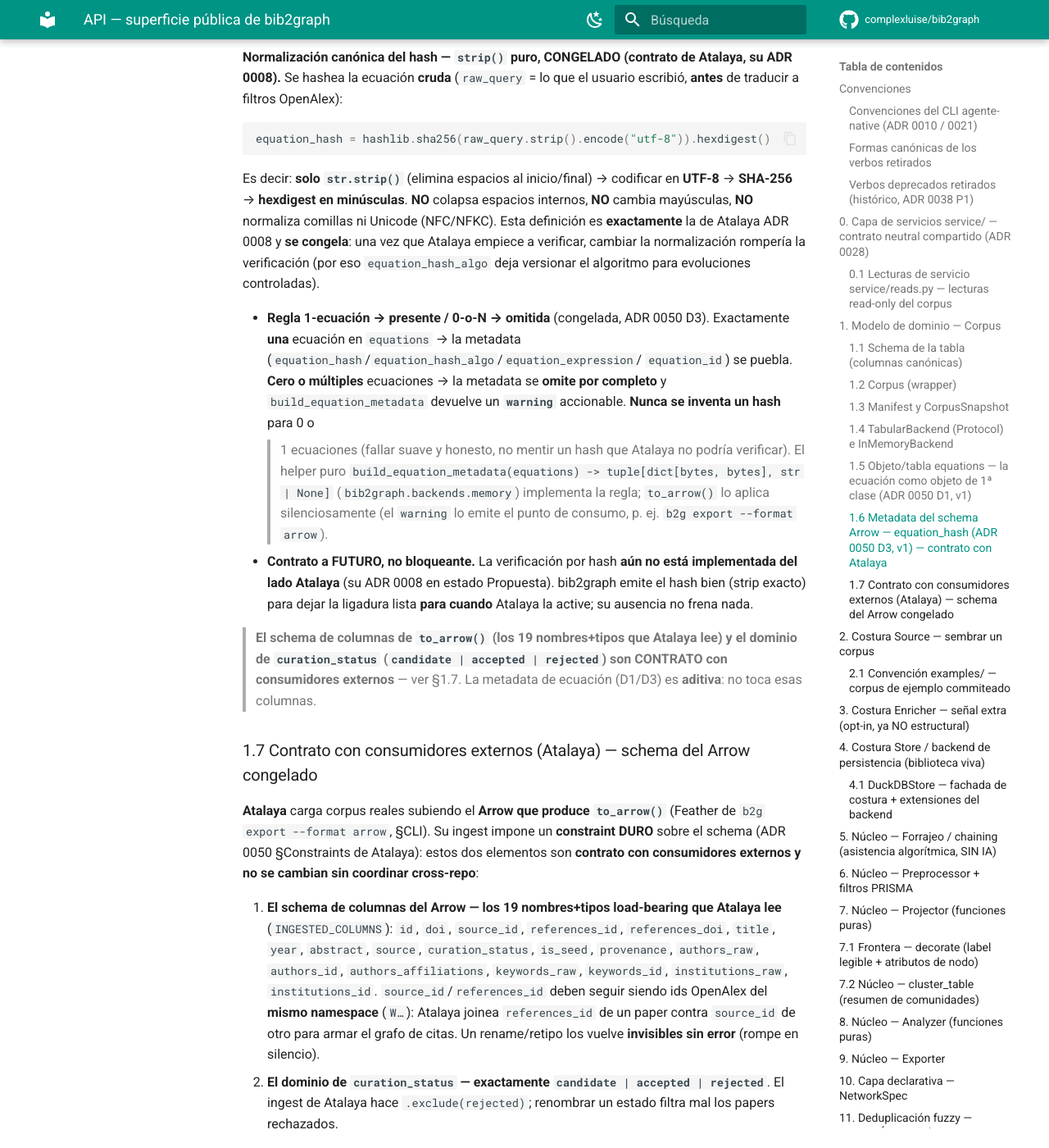
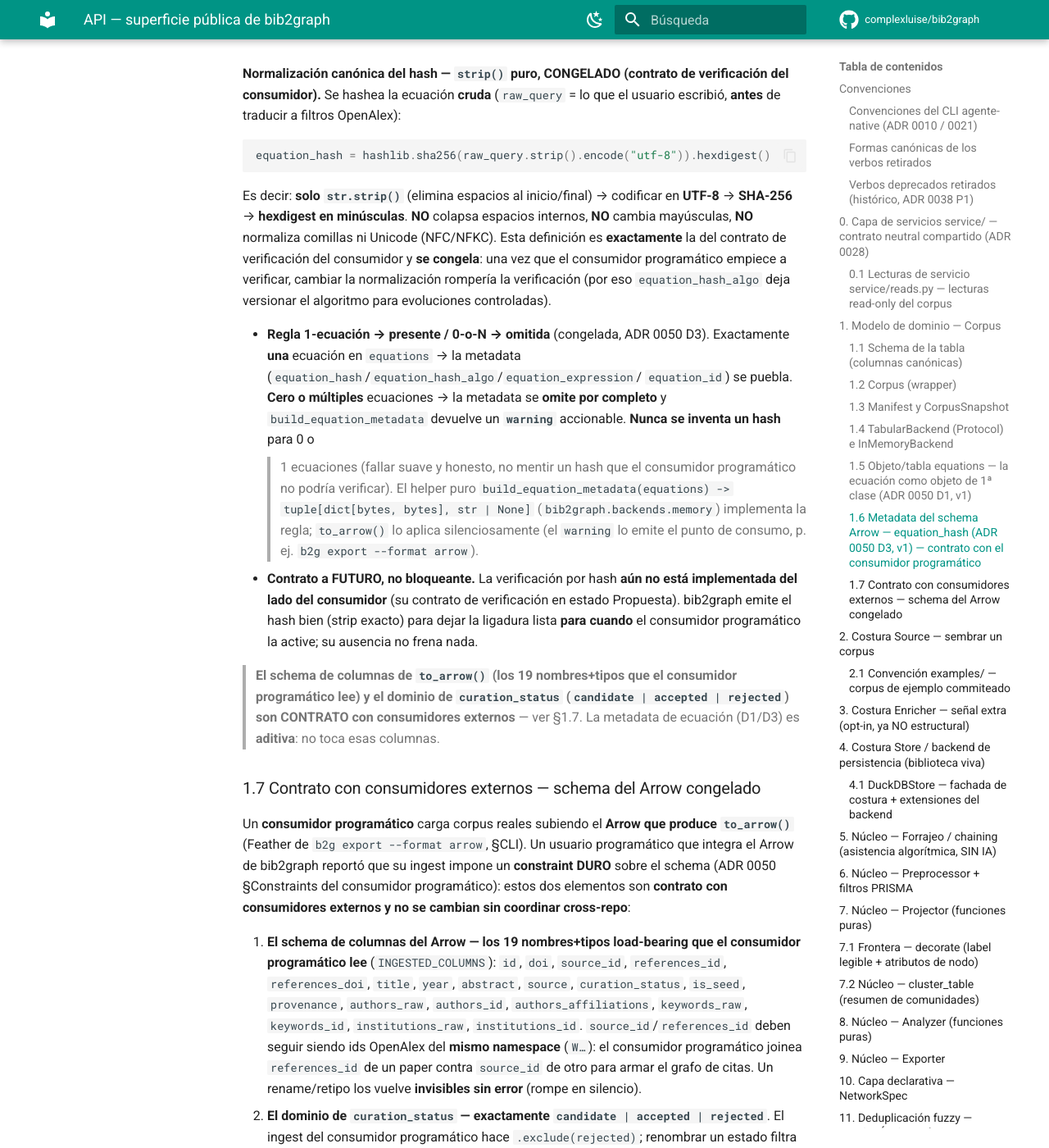
Before and after one commit to complexluise/bib2graph, an MkDocs documentation site: the page built from docs/API.md, in a window 1280 px wide and 1400 px high, scrolled down 26728 px. Shown: the whole window at 82% size. Built offline with MkDocs 1.6.1 and Material for MkDocs 9.7.7, drawn with Linux system fonts in a browser that asks for light colours; comment, search, counter and statistics services are not loaded; some of the changed text lies outside the part shown.

Commit message:
chore(docs): despersonaliza el consumidor externo en API.md
Reencuadra todas las menciones al consumidor externo del contrato del Arrow
(§1.6/§1.7 y refs dispersas) como "un consumidor programático" / "contrato de
verificación del consumidor". Quita el nombre de producto del título §1.7 y
sincroniza las refs cruzadas a §Constraints del consumidor programático del
ADR 0050. Contenido técnico intacto.

Co-Authored-By: Claude Opus 4.8 (1M context) <noreply@anthropic.com>

```diff
--- a/docs/API.md
+++ b/docs/API.md
@@ -223,7 +223,7 @@ formatos nuevos** al `--format` existente (`graphml`/`csv`): **NO es un verbo nu
 - **`--format arrow`** → escribe **`corpus.arrow`** = **Feather / Arrow IPC** (**no** parquet), vía
   `ArrowExporter` (`exporters/arrow.py`), que solo serializa `Corpus.scoped(scope).to_arrow()` **tal
   cual** (no toca schema ni metadata). La metadata de ecuación + `equation_hash` (§1.6) **viaja dentro**
-  del Feather → **archivo autoverificable** que Atalaya sube y valida. Es un artefacto **distinto de
+  del Feather → **archivo autoverificable** que el consumidor programático sube y valida. Es un artefacto **distinto de
   `snapshot create`** (parquet + `manifest.json`, reproducibilidad interna): no se solapan.
 - **`--format bibtex`** → escribe **`corpus.bib`** parseable, vía `BibtexExporter`
   (`exporters/bibtex.py`; extra **`[bibtex]`** — import perezoso de `bibtexparser`, falta → exit 3).
@@ -817,7 +817,7 @@ class Corpus:
         `equation_expression`/`equation_id` cuando hay exactamente 1 ecuación en la tabla `equations`
         (§1.5/§1.6). Con 0 o >1 ecuaciones la metadata se omite (silenciosa acá; el warning lo emite
         el punto de consumo). El schema de columnas + el dominio de `curation_status` son contrato con
-        consumidores externos (Atalaya, §1.7)."""
+        consumidores externos (el consumidor programático, §1.7)."""
     def seeds(self) -> pa.Table:        """Vista is_seed == True."""
     def candidates(self) -> pa.Table:   """Vista curation_status == 'candidate'."""
     def accepted(self) -> pa.Table:     """Vista curation_status == 'accepted' (la biblioteca curada)."""
@@ -999,7 +999,7 @@ equivalente en `InMemoryBackend`. Schema de la tabla `equations` (PK `equation_i
 |---|---|---|---|
 | `equation_id` | `string` (**PK**) | no | formato `eq-<YYYYMMDDTHHMMSS>` (seed); mismo que hoy en `provenance`. Estable. |
 | `engine` | `string` | no | motor que ejecutó la búsqueda (`openalex`; futuro `s2`/`crossref`). |
-| `raw_query` | `string` | no | la ecuación **cruda** tal como la escribió el usuario (`EquationSpec.query` / `--equation`), **antes** de traducir a filtros OpenAlex. Es lo que Atalaya confirma y hashea (§1.6). |
+| `raw_query` | `string` | no | la ecuación **cruda** tal como la escribió el usuario (`EquationSpec.query` / `--equation`), **antes** de traducir a filtros OpenAlex. Es lo que el consumidor programático confirma y hashea (§1.6). |
 | `params_json` | `string` (JSON) | no (default `'{}'`) | superconjunto de `EquationRef` + los flags de `seed`: `{exclude, max_results, native, min_year, max_year, executed_query, translation_report}`. |
 | `label` | `string \| null` | sí | etiqueta humana opcional. |
 | `created_at` | `string` (ISO8601 UTC) | no | sello de creación de la ecuación. |
@@ -1051,7 +1051,7 @@ el ADR, implementación después): el `equation_id` string sigue **tal cual** (i
 `provenance` no gana el campo `source_kind`, `chaining_hop` no se toca, y **no hay migración ni parser de
 compat** en 0.14.0. Cuando D2 aterrice, se documentará el evento `provenance` con `source_kind`.
 
-### 1.6 Metadata del schema Arrow — `equation_hash` (ADR 0050 D3, v1) — contrato con Atalaya
+### 1.6 Metadata del schema Arrow — `equation_hash` (ADR 0050 D3, v1) — contrato con el consumidor programático
 
 `to_arrow()` (§1.2) puebla la **metadata del schema Arrow** (`pa.schema(...).with_metadata({...})`,
 bytes→bytes) con la ligadura ecuación↔corpus, **cuando hay exactamente una ecuación** en la tabla
@@ -1064,7 +1064,7 @@ bytes→bytes) con la ligadura ecuación↔corpus, **cuando hay exactamente una
 | `equation_expression` | la ecuación **cruda** (`raw_query`), para trazabilidad. |
 | `equation_id` | la FK (`eq-…`), para cruzar con la tabla `equations` (§1.5). |
 
-**Normalización canónica del hash — `strip()` puro, CONGELADO (contrato de Atalaya, su ADR 0008).** Se
+**Normalización canónica del hash — `strip()` puro, CONGELADO (contrato de verificación del consumidor).** Se
 hashea la ecuación **cruda** (`raw_query` = lo que el usuario escribió, **antes** de traducir a filtros
 OpenAlex):
 
@@ -1074,52 +1074,56 @@ equation_hash = hashlib.sha256(raw_query.strip().encode("utf-8")).hexdigest()
 
 Es decir: **solo `str.strip()`** (elimina espacios al inicio/final) → codificar en **UTF-8** →
 **SHA-256** → **hexdigest en minúsculas**. **NO** colapsa espacios internos, **NO** cambia mayúsculas,
-**NO** normaliza comillas ni Unicode (NFC/NFKC). Esta definición es **exactamente** la de Atalaya ADR
-0008 y **se congela**: una vez que Atalaya empiece a verificar, cambiar la normalización rompería la
-verificación (por eso `equation_hash_algo` deja versionar el algoritmo para evoluciones controladas).
+**NO** normaliza comillas ni Unicode (NFC/NFKC). Esta definición es **exactamente** la del contrato de
+verificación del consumidor y **se congela**: una vez que el consumidor programático empiece a verificar,
+cambiar la normalización rompería la verificación (por eso `equation_hash_algo` deja versionar el
+algoritmo para evoluciones controladas).
 
 - **Regla 1-ecuación → presente / 0-o-N → omitida** (congelada, ADR 0050 D3). Exactamente **una**
   ecuación en `equations` → la metadata (`equation_hash`/`equation_hash_algo`/`equation_expression`/
   `equation_id`) se puebla. **Cero o múltiples** ecuaciones → la metadata se **omite por completo** y
   `build_equation_metadata` devuelve un **`warning`** accionable. **Nunca se inventa un hash** para 0 o
-  >1 ecuaciones (fallar suave y honesto, no mentir un hash que Atalaya no podría verificar). El helper
-  puro `build_equation_metadata(equations) -> tuple[dict[bytes, bytes], str | None]`
+  >1 ecuaciones (fallar suave y honesto, no mentir un hash que el consumidor programático no podría
+  verificar). El helper puro `build_equation_metadata(equations) -> tuple[dict[bytes, bytes], str | None]`
   (`bib2graph.backends.memory`) implementa la regla; `to_arrow()` lo aplica silenciosamente (el
   `warning` lo emite el punto de consumo, p. ej. `b2g export --format arrow`).
-- **Contrato a FUTURO, no bloqueante.** La verificación por hash **aún no está implementada del lado
-  Atalaya** (su ADR 0008 en estado Propuesta). bib2graph emite el hash bien (strip exacto) para dejar la
-  ligadura lista **para cuando** Atalaya la active; su ausencia no frena nada.
-
-> **El schema de columnas de `to_arrow()` (los 19 nombres+tipos que Atalaya lee) y el dominio de
-> `curation_status` (`candidate | accepted | rejected`) son CONTRATO con consumidores externos** — ver
-> §1.7. La metadata de ecuación (D1/D3) es **aditiva**: no toca esas columnas.
-
-### 1.7 Contrato con consumidores externos (Atalaya) — schema del Arrow congelado
-
-**Atalaya** carga corpus reales subiendo el **Arrow que produce `to_arrow()`** (Feather de `b2g export
---format arrow`, §CLI). Su ingest impone un **constraint DURO** sobre el schema (ADR 0050 §Constraints
-de Atalaya): estos dos elementos son **contrato con consumidores externos y no se cambian sin coordinar
+- **Contrato a FUTURO, no bloqueante.** La verificación por hash **aún no está implementada del lado del
+  consumidor** (su contrato de verificación en estado Propuesta). bib2graph emite el hash bien (strip
+  exacto) para dejar la ligadura lista **para cuando** el consumidor programático la active; su ausencia
+  no frena nada.
+
+> **El schema de columnas de `to_arrow()` (los 19 nombres+tipos que el consumidor programático lee) y el
+> dominio de `curation_status` (`candidate | accepted | rejected`) son CONTRATO con consumidores
+> externos** — ver §1.7. La metadata de ecuación (D1/D3) es **aditiva**: no toca esas columnas.
+
+### 1.7 Contrato con consumidores externos — schema del Arrow congelado
+
+Un **consumidor programático** carga corpus reales subiendo el **Arrow que produce `to_arrow()`**
+(Feather de `b2g export --format arrow`, §CLI). Un usuario programático que integra el Arrow de bib2graph
+reportó que su ingest impone un **constraint DURO** sobre el schema (ADR 0050 §Constraints del consumidor
+programático): estos dos elementos son **contrato con consumidores externos y no se cambian sin coordinar
 cross-repo**:
 
-1. **El schema de columnas del Arrow — los 19 nombres+tipos load-bearing que Atalaya lee**
-   (`INGESTED_COLUMNS`): `id`, `doi`, `source_id`, `references_id`, `references_doi`, `title`, `year`,
-   `abstract`, `source`, `curation_status`, `is_seed`, `provenance`, `authors_raw`, `authors_id`,
+1. **El schema de columnas del Arrow — los 19 nombres+tipos load-bearing que el consumidor programático
+   lee** (`INGESTED_COLUMNS`): `id`, `doi`, `source_id`, `references_id`, `references_doi`, `title`,
+   `year`, `abstract`, `source`, `curation_status`, `is_seed`, `provenance`, `authors_raw`, `authors_id`,
    `authors_affiliations`, `keywords_raw`, `keywords_id`, `institutions_raw`, `institutions_id`.
-   `source_id`/`references_id` deben seguir siendo ids OpenAlex del **mismo namespace** (`W…`): Atalaya
-   joinea `references_id` de un paper contra `source_id` de otro para armar el grafo de citas. Un
-   rename/retipo los vuelve **invisibles sin error** (rompe en silencio).
-2. **El dominio de `curation_status` — exactamente `candidate | accepted | rejected`**. El ingest de
-   Atalaya hace `.exclude(rejected)`; renombrar un estado filtra mal los papers rechazados.
+   `source_id`/`references_id` deben seguir siendo ids OpenAlex del **mismo namespace** (`W…`): el
+   consumidor programático joinea `references_id` de un paper contra `source_id` de otro para armar el
+   grafo de citas. Un rename/retipo los vuelve **invisibles sin error** (rompe en silencio).
+2. **El dominio de `curation_status` — exactamente `candidate | accepted | rejected`**. El ingest del
+   consumidor programático hace `.exclude(rejected)`; renombrar un estado filtra mal los papers rechazados.
 
 **Regla: aditivo es seguro; renombrar/retipar/estrechar NO.** **Agregar** columnas nuevas a
-`CORPUS_SCHEMA` o metadata nueva al schema (como `equation_hash`, D3) es **100% seguro** — Atalaya
-ignora todo lo que no está en `INGESTED_COLUMNS` y toda metadata que no consume. **Renombrar, retipar o
-estrechar el dominio** sobre lo que Atalaya lee **rompe la carga** (varios rompen en silencio).
+`CORPUS_SCHEMA` o metadata nueva al schema (como `equation_hash`, D3) es **100% seguro** — el consumidor
+programático ignora todo lo que no está en `INGESTED_COLUMNS` y toda metadata que no consume. **Renombrar,
+retipar o estrechar el dominio** sobre lo que el consumidor programático lee **rompe la carga** (varios
+rompen en silencio).
 
 Esto lo blinda el **test guardarraíl `tests/unit/test_arrow_schema_contract.py`** (#296, ya en dev): una
 **copia congelada** de los 19 nombres+tipos + el dominio de `curation_status`, que falla si alguien
 renombra/retipa una columna load-bearing o cambia el dominio. Agregar columnas nuevas lo deja pasar
-(verificado). Referencia normativa: **ADR 0050 §Constraints de Atalaya**.
+(verificado). Referencia normativa: **ADR 0050 §Constraints del consumidor programático**.
 
 ---
 
@@ -1773,7 +1777,7 @@ class ArrowExporter:         # v1 — `corpus.arrow` (Feather / Arrow IPC)
     def export(self, table: pa.Table, out_path: str | Path) -> Path: ...
         # Serializa la tabla TAL CUAL con pyarrow.feather.write_feather: NO toca schema ni metadata.
         # La metadata de ecuación + equation_hash (§1.6) ya viene en el schema de to_arrow() y viaja
-        # dentro del Feather (archivo autoverificable para Atalaya).
+        # dentro del Feather (archivo autoverificable para el consumidor programático).
 
 class BibtexExporter:        # v1 — `corpus.bib` (BibTeX). Extra [bibtex] (bibtexparser, import perezoso).
     def export(self, table: pa.Table, out_path: str | Path) -> Path: ...
@@ -1978,7 +1982,7 @@ b2g curate apply curacion.csv                     # aplica accepted/rejected en
 b2g build --max-citing 50 --email tu@correo.org   # → BUILT; co-citación (cited_by) sobre las aceptadas
 b2g read top --kind bibliographic_coupling        # salida de investigación (nodos centrales + co-citación)
 b2g export --format graphml                        # serializa networks/ a exports/
-b2g export --format arrow --scope accepted         # corpus.arrow (Feather autoverificable, p/ Atalaya)
+b2g export --format arrow --scope accepted         # corpus.arrow (Feather autoverificable, p/ consumidor programático)
 b2g export --format bibtex                          # corpus.bib (BibTeX, entry-type inferido)
 b2g snapshot create                                # foto reproducible (parquet + manifest.json)
 b2g status                                         # CycleState + round + curation_available + workspace
```
